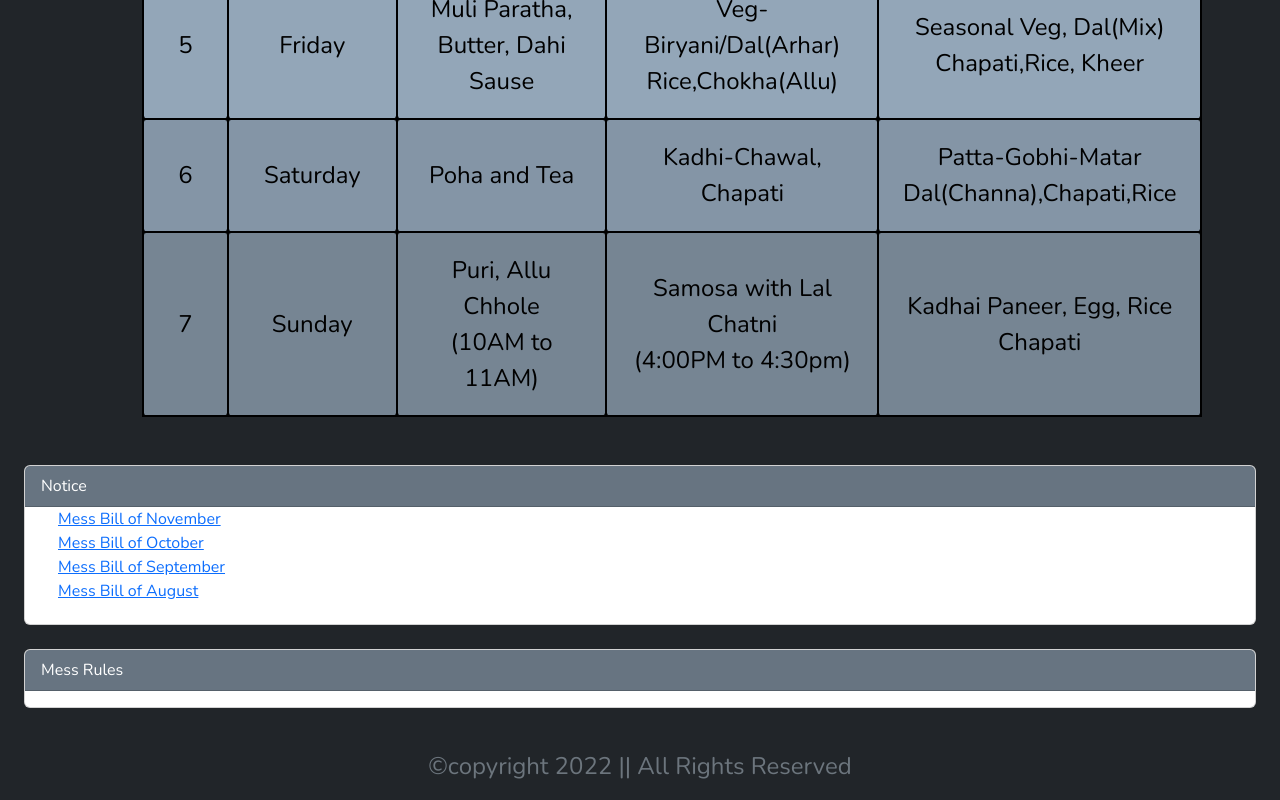
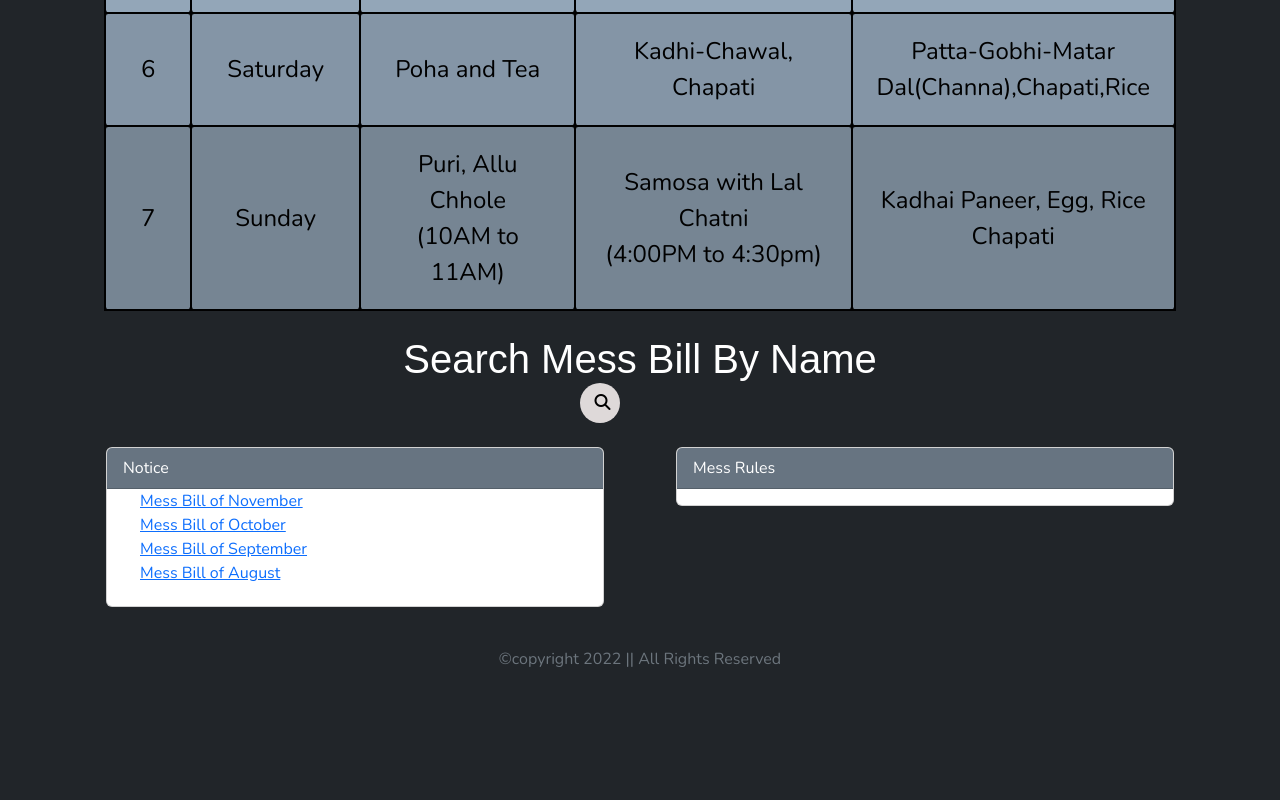
Before and after one commit to iam-anshuman/LLR-Boys-Hostel, a plain HTML site: page mess.html in a window 1280 px wide. Shown: the part 993-1793 px from the top of the page. After the commit the page ends 1680 px from the top, so only its background shows below. Drawn offline with nearby package versions, Linux system fonts and the light colour scheme; no server answers.

Commit message:
Added Search bar

```diff
--- a/mess.css
+++ b/mess.css
@@ -16,7 +16,7 @@ body{background: #212529;}
   position: relative;
   left: 90%;
 }
-.container{
+.container-nav{
   font-size: 150%;
   position: relative;
 
@@ -34,21 +34,9 @@ nav{
 #table1{
   border-collapse: collapse;
 
-  width: 95%;
-
-
-  margin-top: 70px;
-  margin-left: 60px;
-
+  width: 96%;
+  margin: auto;
   font-size: 24px;
-}
-#table1:hover{
-  /* width: 100%; */
-
-  /* margin-top: 75px; */
-  /* margin-left: 75px; */
-
-  /* font-size: 30px; */
 }
 
 td, th{
@@ -294,4 +282,62 @@ h1 em {
   }
 
 
-/* headingg */
+/* Search */
+
+.search-student{
+  /* border: 2px solid red; */
+  height: 35%;
+  display: flex;
+  align-items: center;
+  justify-content: space-around;
+  flex-direction: column;
+}
+
+.search-box {
+  transition: width 0.6s, border-radius 0.6s, background 0.6s, box-shadow 0.6s;
+  width: 40px;
+  height: 40px;
+  border-radius: 20px;
+  border: none;
+  cursor: pointer;
+  background: #ded9d9;
+}
+.search-box + label .search-icon {
+  color: black;
+}
+.search-box:hover {
+  color: white;
+  background: #c8c8c8;
+  box-shadow: 0 0 0 5px #3d4752;
+}
+.search-box:hover + label .search-icon {
+  color: white;
+}
+.search-box:focus {
+  transition: width 0.6s cubic-bezier(0, 1.22, 0.66, 1.39), border-radius 0.6s, background 0.6s;
+  border: none;
+  outline: none;
+  box-shadow: none;
+  padding-left: 15px;
+  cursor: text;
+  width: 300px;
+  border-radius: auto;
+  background: #ebebeb;
+  color: black;
+}
+.search-box:focus + label .search-icon {
+  color: black;
+}
+.search-box:not(:focus) {
+  text-indent: -5000px;
+}
+#search-submit {
+  position: relative;
+  left: -5000px;
+}
+.search-icon {
+  position: relative;
+  left: -30px;
+  color: rgb(255, 255, 255);
+  cursor: pointer;
+}
--- a/mess.html
+++ b/mess.html
@@ -18,7 +18,7 @@
 <body>
     <!-- NAVBAR -->
     <nav class="navbar navbar-expand-lg bg-dark navbar-dark">
-        <div class="container">
+        <div class=" container container-nav">
             <a href="./index.html" class="navbar-brand">
             <strong class="h3">LLR</strong> Boys' Hostel</a>
 
@@ -139,7 +139,21 @@
 </div>
 <br>
 
-<section>
+<section class="search-student">
+    <h1 style="color:white ;">Search Mess Bill By Name</h1>
+        <form class="search-container" action="//llamaswill.tumblr.com/search">
+          <input id="search-box" type="text" class="search-box" name="q" />
+          <label for="search-box"><i class="fa-solid fa-magnifying-glass search-icon"></i></label>
+          <input type="submit" id="search-submit" />
+        </form>
+
+    </div>
+  </section>
+
+<section class="container">
+    <div class="row">
+            <div class="col-6">
+
                 <div class="card m-4 " style="max-height:10rem;">
                     <div class="card-header text-white">
                         Notice
@@ -156,11 +170,16 @@
             <a href="./images/mess2.jpg" class="messbill">Mess Bill of April</a>
         </ol>
     </div>
+    </div>
+    <div class="col-6">
+
         <div class="card m-4 " style="max-height:10rem;">
             <div class="card-header  text-white">
                 Mess Rules
             </div>
             <ol class="overflow-auto" id="rules"></ol>
+        </div>
+    </div>
 </div>
 </div>
 </section>
@@ -173,6 +192,7 @@
 </footer>
 <script src="https://cdn.jsdelivr.net/npm/bootstrap@5.2.2/dist/js/bootstrap.bundle.min.js"></script>
     <script type="module" src="./script.js"></script>
-    <script src="https://kit.fontawesome.com/a076d05399.js"></script>
+    <script src="https://kit.fontawesome.com/7d47e7aafc.js" crossorigin="anonymous"></script>
+
 </body>
 </html>
--- a/style.css
+++ b/style.css
@@ -4,14 +4,13 @@ body{
     /* min-height: 26vh; */
     /* background:url(images/MIMIT.jpg) center/cover no-repeat fixed; */
     /* background: red; */
+    /* scroll-x : hidden; */
 }
-#main{
-    /* opacity: 0.5; */
-}
+
 section img{
   width: 30rem;
 }
-.container{
+.container-nav{
   font-size: 150%;
   position: relative;
 
@@ -239,7 +238,7 @@ input[type="checkbox"]{
   opacity: 0;
   padding: 18px 8%;
   background-color: white;
-  overflow-y: scroll;
+  /* overflow-y: scroll; */
   transition: 0.8s ease;
 }
 
@@ -252,5 +251,64 @@ h1 {
   font-size: 2.8rem;
   color: #fff;
   margin: 40px 0 20px 0;
-  text-align: center;
+  /* text-align: center; */
 }
+
+.search-student{
+  /* border: 2px solid red; */
+  height: 35%;
+  display: flex;
+  align-items: center;
+  justify-content: space-around;
+  flex-direction: column;
+  /* color: white; */
+}
+
+.search-box {
+  transition: width 0.6s, border-radius 0.6s, background 0.6s, box-shadow 0.6s;
+  width: 40px;
+  height: 40px;
+  border-radius: 20px;
+  border: none;
+  cursor: pointer;
+  background: #ded9d9;
+}
+.search-box + label .search-icon {
+  color: black;
+}
+.search-box:hover {
+  color: white;
+  background: #c8c8c8;
+  box-shadow: 0 0 0 5px #3d4752;
+}
+.search-box:hover + label .search-icon {
+  color: white;
+}
+.search-box:focus {
+  transition: width 0.6s cubic-bezier(0, 1.22, 0.66, 1.39), border-radius 0.6s, background 0.6s;
+  border: none;
+  outline: none;
+  box-shadow: none;
+  padding-left: 15px;
+  cursor: text;
+  width: 300px;
+  border-radius: auto;
+  background: #ebebeb;
+  color: black;
+}
+.search-box:focus + label .search-icon {
+  color: black;
+}
+.search-box:not(:focus) {
+  text-indent: -5000px;
+}
+#search-submit {
+  position: relative;
+  left: -5000px;
+}
+.search-icon {
+  position: relative;
+  left: -30px;
+  color: rgb(255, 255, 255);
+  cursor: pointer;
+}
```
Also changed, not shown: Gallery.html (+1 -1 lines), index.html (+49 -46 lines), script.js (line endings or trailing spaces). Lines whose indentation alone changed are shown as unchanged.
